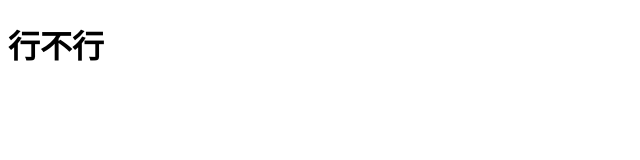
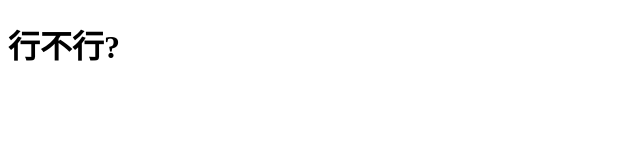
Before and after one commit to LMYWQ/-, a plain HTML site: page index.html in a window 1280 px wide. Shown: the full height of the page, 0-640 px from the left. Drawn offline with Linux system fonts and the light colour scheme.

Commit message:
'连接'

```diff
--- a/index.html
+++ b/index.html
@@ -9,7 +9,7 @@
 </head>
 
 <body>
-    <h1>行不行</h1>
+    <h1>行不行?</h1>
 </body>
 
 </html>
```
